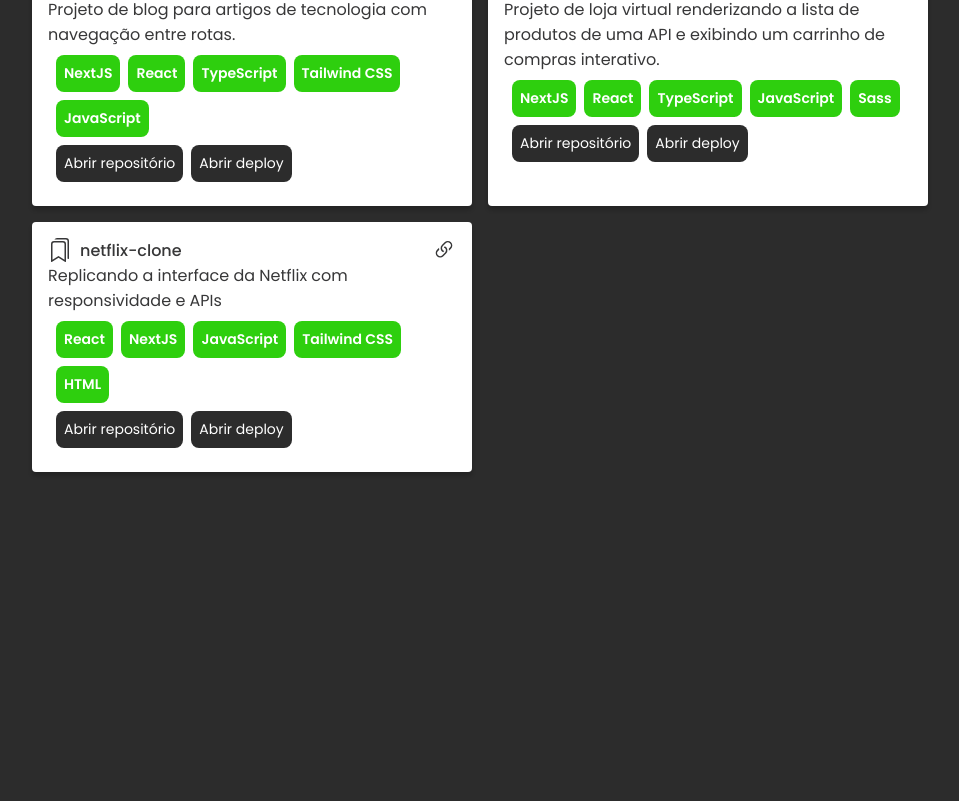
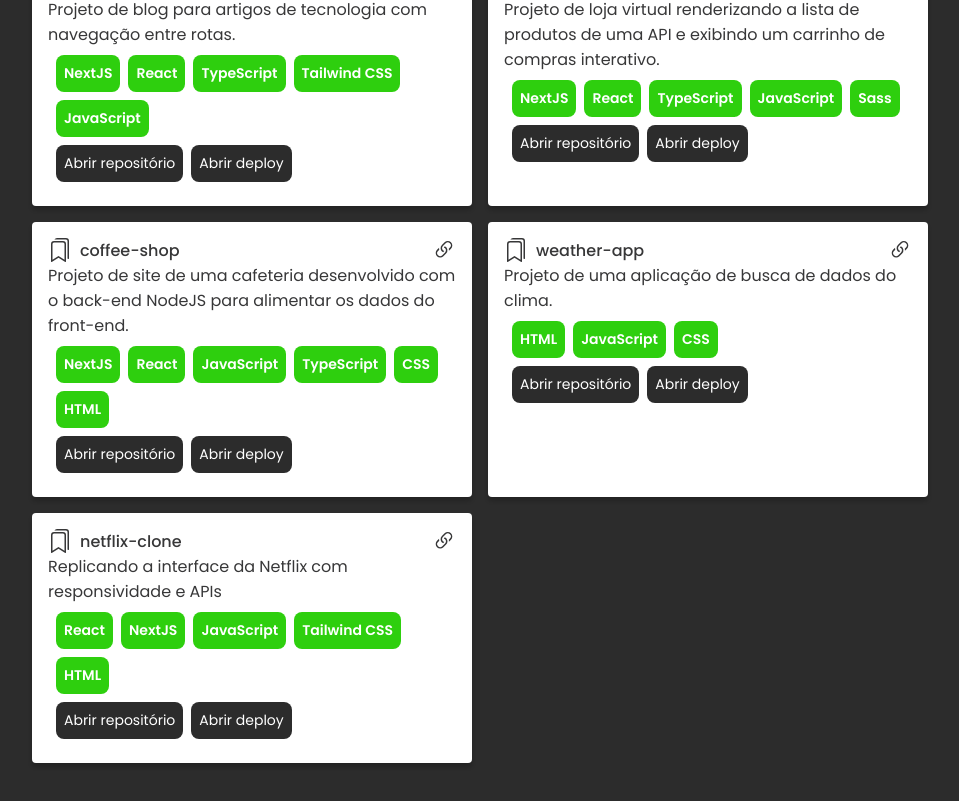
Before and after one commit to reuelsilva/devfolio, a Next.js app: page / in a window 1280 px wide. Shown: the part 724-1525 px from the top of the page, without its empty margins (28-987 px from the left). Before the commit the page ends 1266 px from the top, so only its background shows below. Built offline with nearby package versions, Linux system fonts and the light colour scheme.

Commit message:
adicionando novos componentes ProjectItem

```diff
--- a/src/app/components/MyProjects/index.tsx
+++ b/src/app/components/MyProjects/index.tsx
@@ -10,6 +10,10 @@ export function MyProjects(){
 
                 <ProjectItem title="mks-loja-virtual" description="Projeto de loja virtual renderizando a lista de produtos de uma API e exibindo um carrinho de compras interativo." skillsUsed={["NextJS", "React", "TypeScript", "JavaScript", "Sass"]} repo_url="https://github.com/reuelsilva/mks-frontend-challenge" deploy_url="https://mks-frontend-challenge-deploy.vercel.app/" />
 
+                <ProjectItem title="coffee-shop" description="Projeto de site de uma cafeteria desenvolvido com o back-end NodeJS para alimentar os dados do front-end." skillsUsed={["NextJS", "React", "JavaScript", "TypeScript", "CSS", "HTML"]} repo_url="https://github.com/reuelsilva/coffee-shop" deploy_url="#" />
+
+                <ProjectItem title="weather-app" description="Projeto de uma aplicação de busca de dados do clima." skillsUsed={["HTML", "JavaScript", "CSS"]} repo_url="https://github.com/reuelsilva/weather-app" deploy_url="https://reuelsilva.github.io/weather-app/src/index.html" />
+
                 <ProjectItem title="netflix-clone" description="Replicando a interface da Netflix com responsividade e APIs" skillsUsed={["React", "NextJS", "JavaScript", "Tailwind CSS", "HTML"]} repo_url="https://github.com/reuelsilva/netflix-clone" deploy_url="https://netflix-clone-develop.vercel.app/"/>
             </div>
         </div>
```
